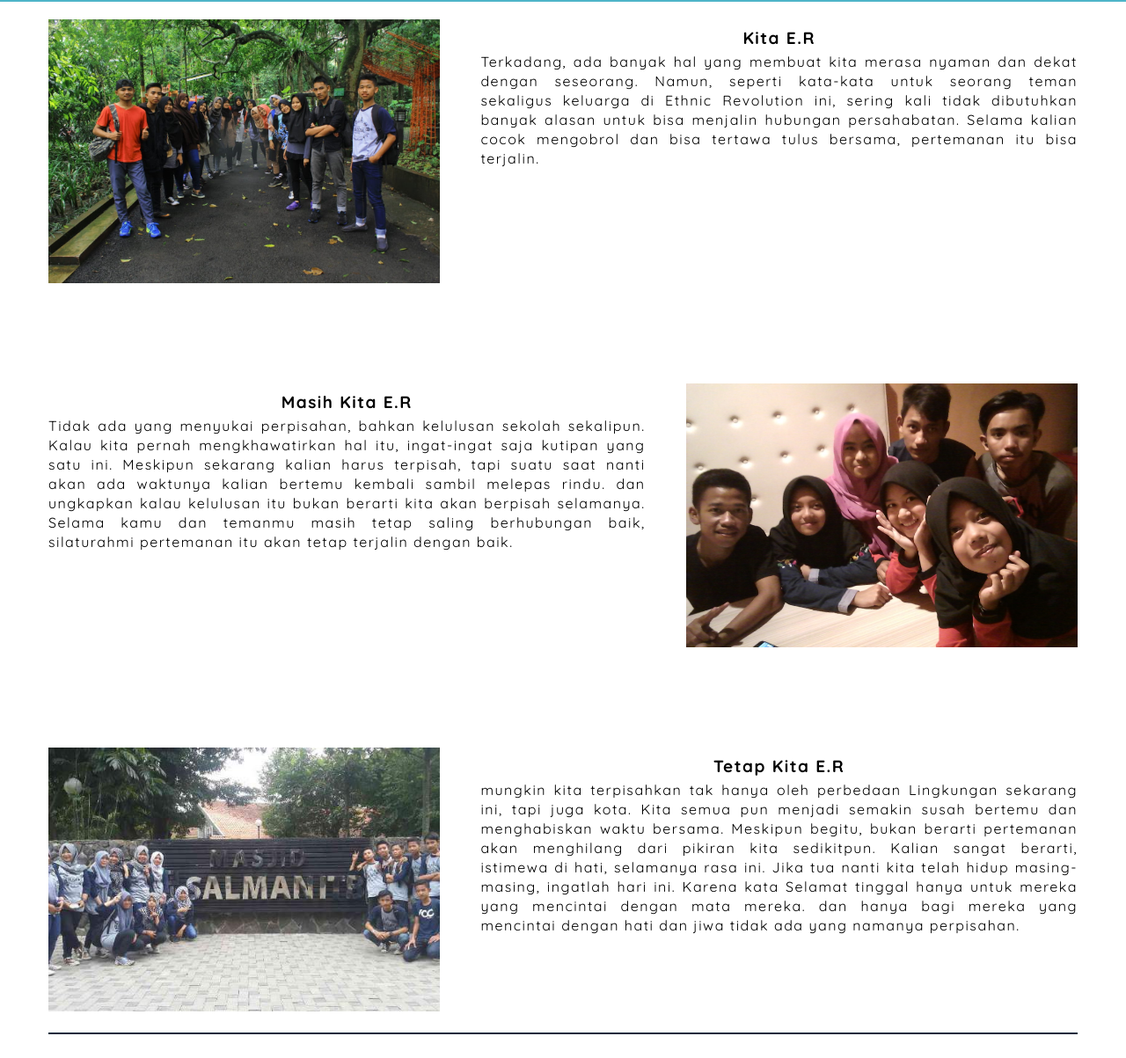
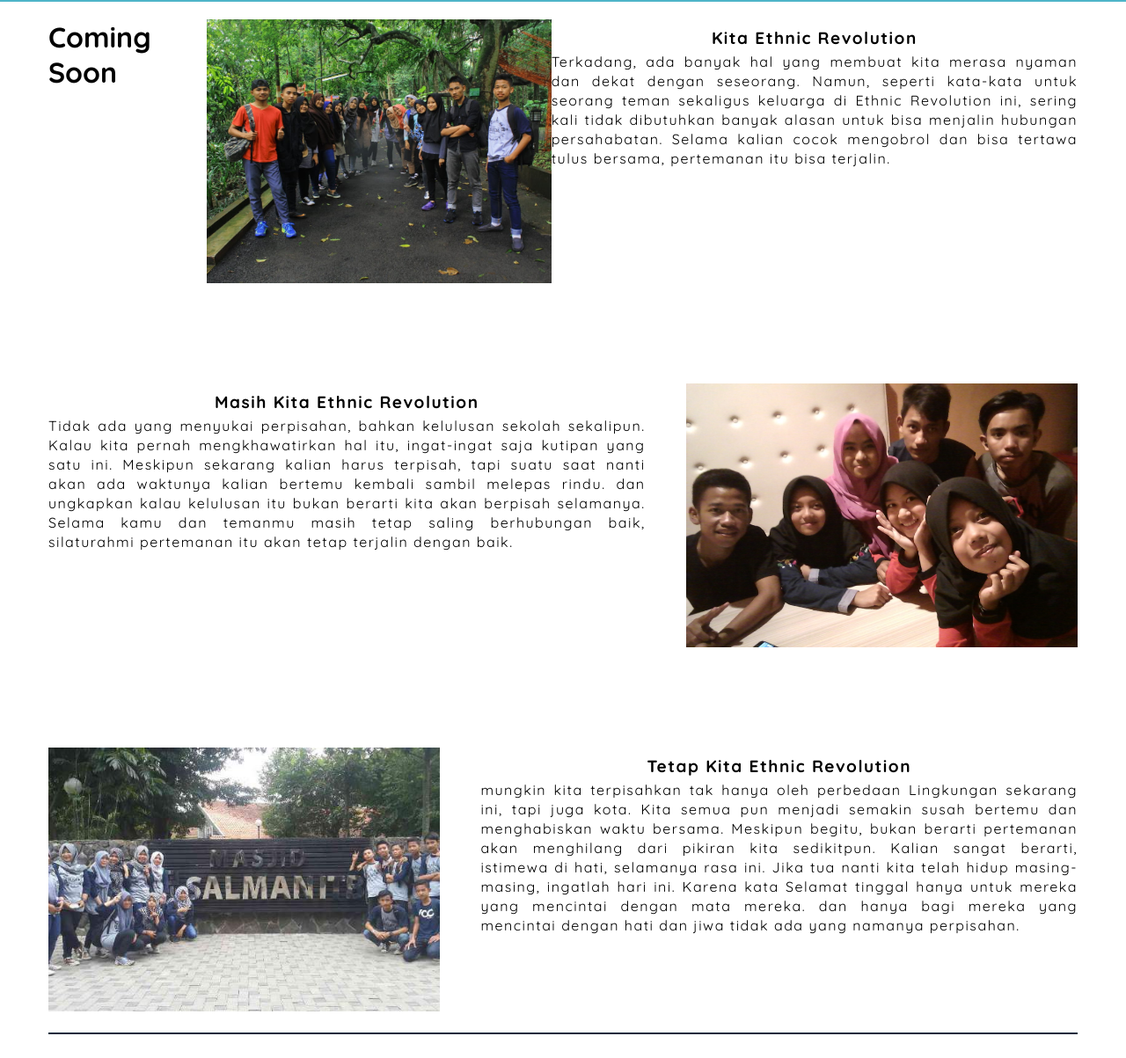
Before and after one commit to LukmanHakim17/Ethnic-Revolution, a plain HTML site: page index.html in a window 1280 px wide. Shown: the part 88-1291 px from the top of the page at 88% size. Drawn offline with Linux system fonts and the light colour scheme.

Commit message:
Update index.html

```diff
--- a/index.html
+++ b/index.html
@@ -41,11 +41,12 @@
     <div class="container">
       <div class="articles" id="articles">
         <div class="article col">
+          <h1>Coming Soon</h1>
           <div class="article-img">
             <img src="img/article/bandung.jpg" />
           </div>
           <div class="article-txt">
-            <h2>Kita E.R</h2>
+            <h2>Kita Ethnic Revolution</h2>
             <p>
               Terkadang, ada banyak hal yang membuat kita merasa nyaman dan dekat
               dengan seseorang. Namun, seperti kata-kata untuk seorang teman
@@ -61,7 +62,7 @@
             <img src="img/article/garut.jpg" />
           </div>
           <div class="article-txt">
-            <h2>Masih Kita E.R</h2>
+            <h2>Masih Kita Ethnic Revolution</h2>
             <p>
               Tidak ada yang menyukai perpisahan, bahkan kelulusan sekolah sekalipun.
               Kalau kita pernah mengkhawatirkan hal itu, ingat-ingat saja kutipan
@@ -78,7 +79,7 @@
             <img src="img/article/sumedang.jpg" />
           </div>
           <div class="article-txt">
-            <h2>Tetap Kita E.R</h2>
+            <h2>Tetap Kita Ethnic Revolution</h2>
             <p>
               mungkin kita terpisahkan tak hanya oleh perbedaan Lingkungan sekarang ini,
               tapi juga kota. Kita semua pun menjadi semakin susah bertemu dan menghabiskan
```
